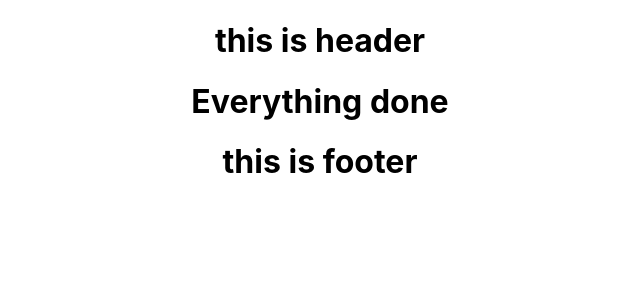
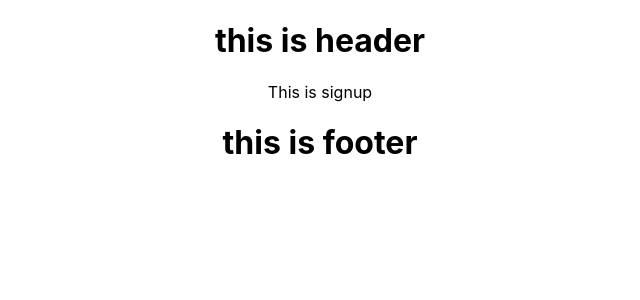
Before and after one commit to smrabiulislam/pet-adoption-frontend, a React (Create React App) app: page /signup in a window 1280 px wide. Shown: the top 300 px of the page, without its empty margins (320-960 px from the left). Built offline with nearby package versions, Linux system fonts and the light colour scheme.

Commit message:
react router setup successfully

```diff
--- a/src/App.js
+++ b/src/App.js
@@ -1,11 +1,12 @@
-import './App.css';
-import Main from './Layout/Main';
+import { RouterProvider } from "react-router-dom";
+import "./App.css";
+import Main from "./Layout/Main";
+import router from "./Routes/Routes/Routes";
 
 function App() {
   return (
     <div className="App">
-      <Main></Main>
-
+      <RouterProvider router={router}></RouterProvider>
     </div>
   );
 }
--- a/src/Pages/Shared/Footer/Footer.js
+++ b/src/Pages/Shared/Footer/Footer.js
@@ -3,7 +3,6 @@ import React from "react";
 const Footer = () => {
   return (
     <div>
-      <h1>Everything done</h1>
       <h1>this is footer</h1>
     </div>
   );
--- a/src/Routes/Routes/Routes.js
+++ b/src/Routes/Routes/Routes.js
@@ -1,11 +1,25 @@
-import React from 'react';
+import React from "react";
+import { createBrowserRouter } from "react-router-dom";
+import Signin from "../../component/Signin/Signin";
+import Signup from "../../component/Signup/Signup";
+import Main from "../../Layout/Main";
+import Header from "../../Pages/Shared/Header/Header";
 
-const Routes = () => {
-    return (
-        <div>
+const router = createBrowserRouter([
+  {
+    path: "/",
+    element: <Main></Main>,
+    children: [
+      {
+        path: "/signin",
+        element: <Signin></Signin>,
+      },
+      {
+        path: "/signup",
+        element: <Signup></Signup>,
+      },
+    ],
+  },
+]);
 
-        </div>
-    );
-};
-
-export default Routes;
+export default router;
--- /dev/null
+++ b/src/component/Signin/Signin.js
@@ -0,0 +1,7 @@
+import React from "react";
+
+const Signin = () => {
+  return <div>This is signin</div>;
+};
+
+export default Signin;
--- /dev/null
+++ b/src/component/Signup/Signup.js
@@ -0,0 +1,7 @@
+import React from "react";
+
+const Signup = () => {
+  return <div>This is signup</div>;
+};
+
+export default Signup;
```
